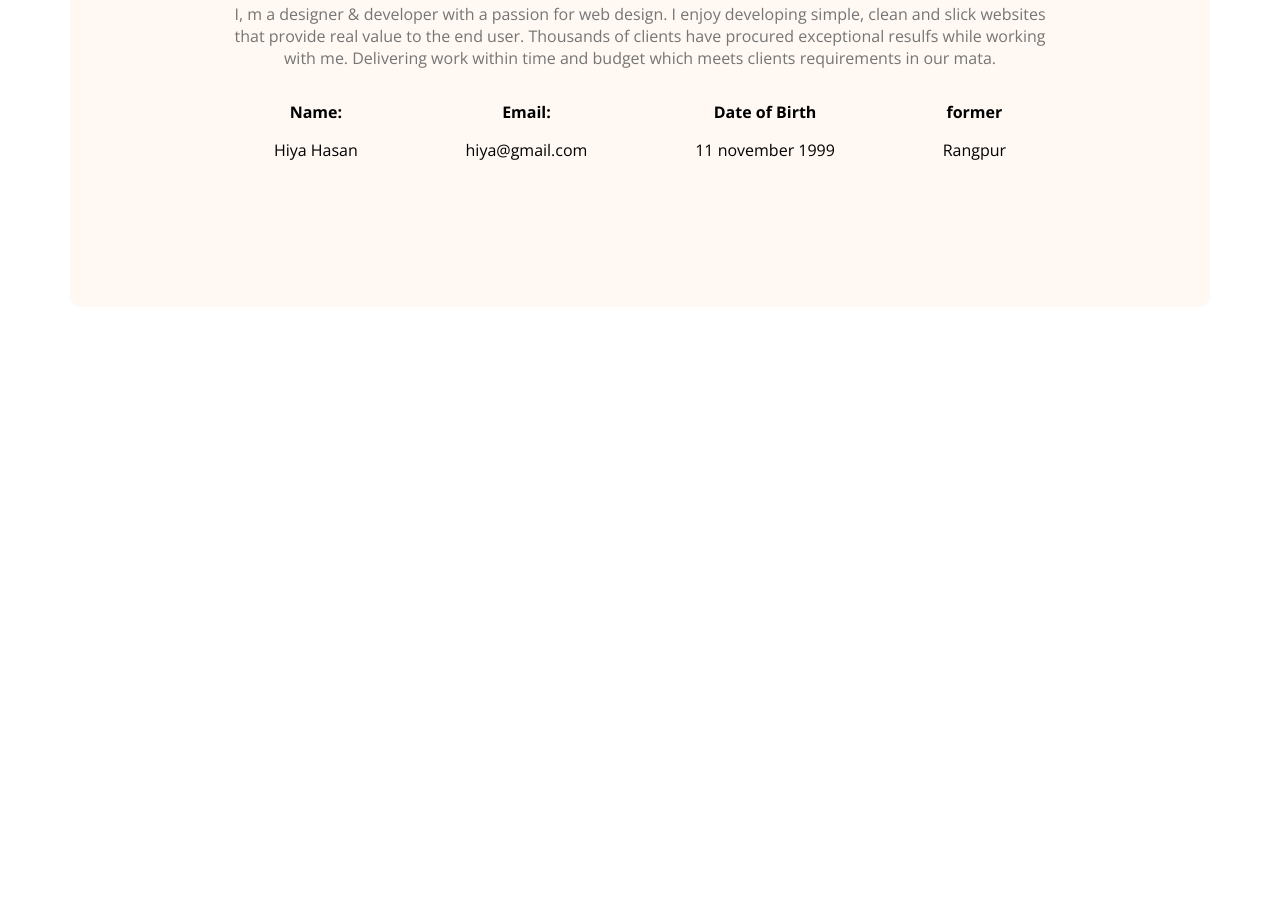
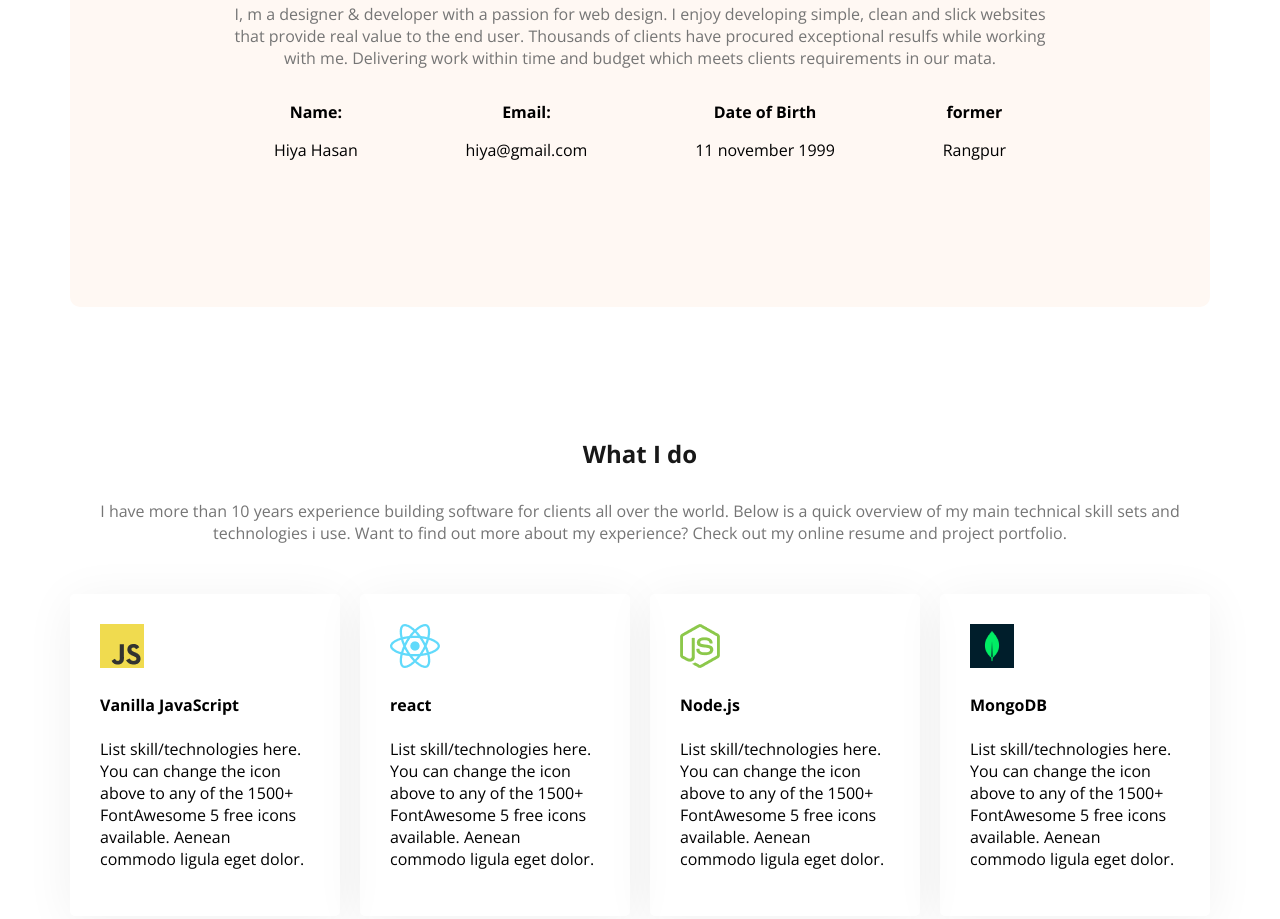
Before and after one commit to mhmasum1/web-portfolio, a plain HTML site: page index.html in a window 1280 px wide. Shown: the part 1130-2049 px from the top of the page. Before the commit the page ends 1445 px from the top, so only its background shows below. Drawn offline with nearby package versions, Linux system fonts and the light colour scheme.

Commit message:
Added experience section and cart items

```diff
--- a/index.html
+++ b/index.html
@@ -65,6 +65,39 @@
                 </div>
             </div>
         </section>
+        <div>
+            <h2 class="ex-title text-center">What I do</h2>
+            <p class="ex-description text-center">I have more than 10 years experience building software for clients
+                all over the
+                world. Below is a quick overview of my main technical skill sets and technologies i use. Want to find
+                out more about my experience? Check out my online resume and project portfolio.</p>
+        </div>
+        <div class="skills-cart">
+            <div class="skill">
+                <img src="./images/icons/js.png" alt="">
+                <h4 class="skill-title">Vanilla JavaScript</h4>
+                <p class="skill-description">List skill/technologies here. You can change the icon above to any of the
+                    1500+ FontAwesome 5 free icons available. Aenean commodo ligula eget dolor.</p>
+            </div>
+            <div class="skill">
+                <img src="./images/icons/react.png" alt="">
+                <h4 class="skill-title">react</h4>
+                <p class="skill-description">List skill/technologies here. You can change the icon above to any of the
+                    1500+ FontAwesome 5 free icons available. Aenean commodo ligula eget dolor.</p>
+            </div>
+            <div class="skill">
+                <img src="./images/icons/nodejs.png" alt="">
+                <h4 class="skill-title">Node.js</h4>
+                <p class="skill-description">List skill/technologies here. You can change the icon above to any of the
+                    1500+ FontAwesome 5 free icons available. Aenean commodo ligula eget dolor.</p>
+            </div>
+            <div class="skill">
+                <img src="./images/icons/mongo.png" alt="">
+                <h4 class="skill-title">MongoDB</h4>
+                <p class="skill-description">List skill/technologies here. You can change the icon above to any of the
+                    1500+ FontAwesome 5 free icons available. Aenean commodo ligula eget dolor.</p>
+            </div>
+        </div>
     </main>
     <footer>
 
--- a/style.css
+++ b/style.css
@@ -36,6 +36,10 @@ nav {
     border-radius: 5px;
     padding: 16px 35px;
     border: none;
+}
+
+.text-center {
+    text-align: center;
 }
 
 nav li {
@@ -121,4 +125,29 @@ main {
     padding: 130px 150px;
     text-align: center;
     margin-top: 130px;
+    margin-bottom: 130px;
 }
+
+.ex-title {
+    color: #181818;
+    font-weight: bold;
+    margin-bottom: 30px;
+}
+
+.ex-description {
+    color: #757575;
+    margin-bottom: 50px;
+}
+
+.skills-cart {
+    display: flex;
+    gap: 20px;
+}
+
+.skill {
+    padding: 30px;
+    border-radius: 5px;
+    box-shadow: 0 6px 50px 0 rgba(0, 0, 0, 0.06);
+
+    /* color: #FFFFFF; */
+}
```
